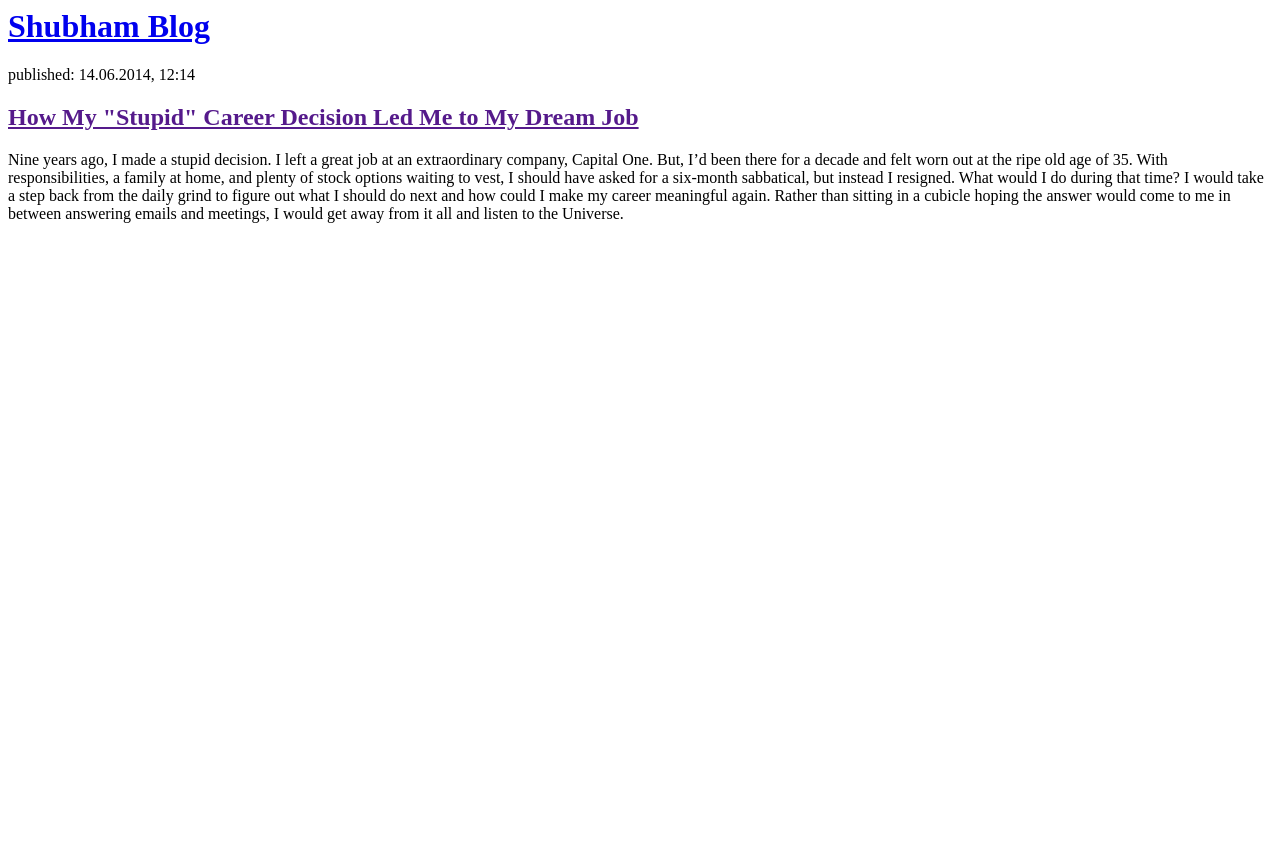
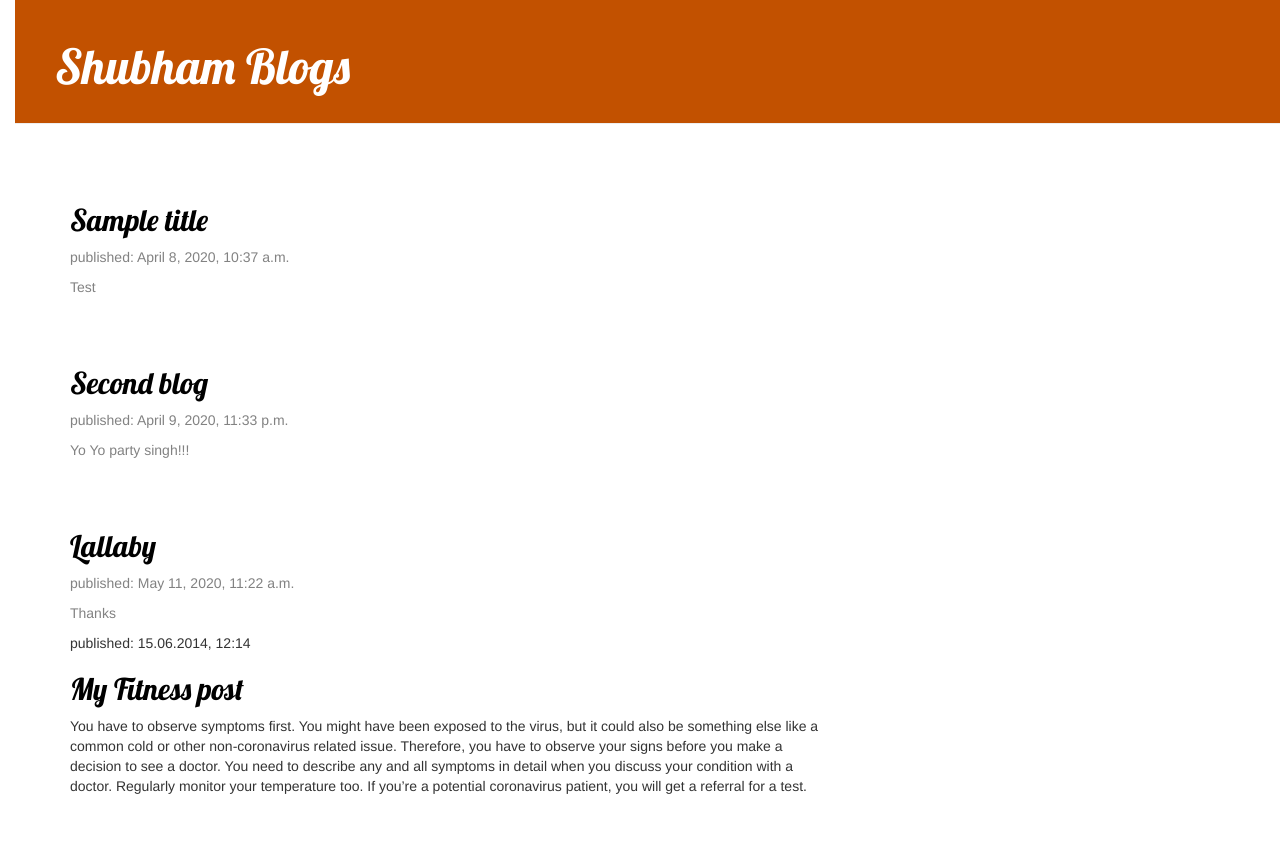
Before and after one commit to smishra125/My-First-Blog, a Django app: page / in a window 1280 px wide. Before the commit the page ends 223 px from the top, so only its background shows below. Run offline with Django 3.2, Linux system fonts and the light colour scheme; data comes from the database, SQL or seed files in the repository; both versions use the stored data as it was after the commit; some libraries are stand-ins or nearby versions.

Commit message:
Inserted views and template for blog post as well as CSS for the blog site.

```diff
--- /dev/null
+++ b/myblog/static/css/blog.css
@@ -0,0 +1,53 @@
+h1 a, h2 a {
+    color: #C25100;
+    font-family: 'Lobster';
+}
+body {
+    padding-left: 15px;
+}
+.page-header {
+    background-color: #C25100;
+    margin-top: 0;
+    padding: 20px 20px 20px 40px;
+}
+
+.page-header h1, .page-header h1 a, .page-header h1 a:visited, .page-header h1 a:active {
+    color: #ffffff;
+    font-size: 36pt;
+    text-decoration: none;
+}
+
+.content {
+    margin-left: 40px;
+}
+
+h1, h2, h3, h4 {
+    font-family: 'Lobster', cursive;
+}
+
+.date {
+    color: #828282;
+}
+
+.save {
+    float: right;
+}
+
+.post-form textarea, .post-form input {
+    width: 100%;
+}
+
+.top-menu, .top-menu:hover, .top-menu:visited {
+    color: #ffffff;
+    float: right;
+    font-size: 26pt;
+    margin-right: 20px;
+}
+
+.post {
+    margin-bottom: 70px;
+}
+
+.post h2 a, .post h2 a:visited {
+    color: #000000;
+}
--- a/myblog/templates/blog/post_list.html
+++ b/myblog/templates/blog/post_list.html
@@ -1,24 +1,38 @@
+{% load static %}
 <html>
     <head>
-        <title>Shubham blog</title>
+        <title>Django Girls blog</title>
+        <link rel="stylesheet" href="//maxcdn.bootstrapcdn.com/bootstrap/3.2.0/css/bootstrap.min.css">
+        <link rel="stylesheet" href="//maxcdn.bootstrapcdn.com/bootstrap/3.2.0/css/bootstrap-theme.min.css">
+        <link rel="stylesheet" href="{% static 'css/blog.css' %}">
+        <link href="//fonts.googleapis.com/css?family=Lobster&subset=latin,latin-ext" rel="stylesheet" type="text/css">
     </head>
     <body>
-        <div>
-            <h1><a href="/">Shubham Blog</a></h1>
+        <div class="page-header">
+            <h1><a href="/">Shubham Blogs</a></h1>
         </div>
+<div class="content container">
+    <div class="row">
+        <div class="col-md-8">
+        {% for post in posts %}
+        <div class="post">
+            <div class="date">
+                <br></br>
+        <h2><a href="">{{ post.title }}</a></h2>
+                <p>published: {{ post.published_date }}</p>
+        <p>{{ post.text|linebreaksbr }}</p>
+    </div>
+{% endfor %}
 
         <div>
-            <p>published: 14.06.2014, 12:14</p>
-            <h2><a href="">How My "Stupid" Career Decision Led Me to My Dream Job</a></h2>
-            <p>  Nine years ago, I made a stupid decision. I left a great job at an extraordinary company, Capital One. But, I’d been there for a decade and felt worn out at the ripe old age of 35.
-
-                With responsibilities, a family at home, and plenty of stock options waiting to vest, I should have asked for a six-month
-                sabbatical, but instead I resigned.
-
-                What would I do during that time? I would take a step back from the daily grind to figure out what I should
-                do next and how could I make my career meaningful again. Rather than sitting in a cubicle hoping the answer
-                would come to me in between answering emails and meetings, I would get away from it all and listen to the
-                Universe.  </p>
+            <p>published: 15.06.2014, 12:14</p>
+            <h2><a href="">My Fitness post</a></h2>
+            <p>You have to observe symptoms first. You might have been exposed to the virus,
+                but it could also be something else like a common cold or other non-coronavirus
+                related issue. Therefore, you have to observe your signs before you make a decision to
+                see a doctor. You need to describe any and all symptoms in detail when you discuss your condition
+                with a doctor. Regularly monitor your temperature too. If you’re a potential
+                coronavirus patient, you will get a referral for a test.</p>
         </div>
     </body>
 </html>
--- a/myblog/views.py
+++ b/myblog/views.py
@@ -1,5 +1,8 @@
 from django.shortcuts import render
+from .models import Post
+from django.utils import timezone
 
 # Create your views here.
 def post_list(request):
-    return render(request, 'blog/post_list.html', {})
+    posts = Post.objects.filter(published_date__lte=timezone.now()).order_by('published_date')
+    return render(request, 'blog/post_list.html', {'posts': posts})
```
Also changed, not shown: db.sqlite3.
